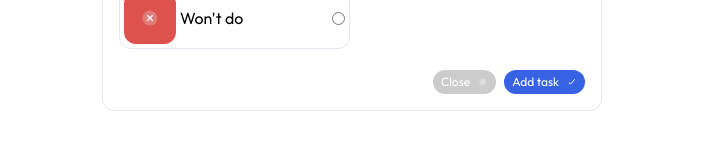
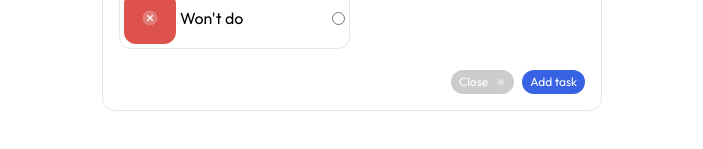
Before and after one commit to ysnitko/task_manager, a Next.js app: page / in a window 1280 px wide. Both pictures are taken after a click on the button 354 px from the left and 174 px from the top of the page. Shown: the part 589-738 px from the top of the page, without its empty margins (288-991 px from the left). Built offline with nearby package versions, Linux system fonts and the light colour scheme.

Commit message:
add changes

```diff
--- a/src/components/modal/modal.tsx
+++ b/src/components/modal/modal.tsx
@@ -13,6 +13,11 @@ export default function Modal({ setAddTask, currentUser }: NewTaskProps) {
   const closeModal = (
     event: React.MouseEvent<HTMLButtonElement, MouseEvent>
   ) => {
+    event.preventDefault();
+    setAddTask(false);
+  };
+
+  const closeMo = (event: React.FormEvent<HTMLInputElement>) => {
     event.preventDefault();
     setAddTask(false);
   };
@@ -170,18 +175,20 @@ export default function Modal({ setAddTask, currentUser }: NewTaskProps) {
             alt="done"
           />
         </button>
-        <button
-          className="bg-done-task text-xs flex gap-2 rounded-xl px-2 py-1 justify-center items-center"
+        <input
+          className="bg-done-task text-xs flex gap-2 rounded-xl px-2 py-1 justify-center items-center cursor-pointer"
           type="submit"
-        >
-          <p>Add task</p>
+          onSubmit={(event) => closeMo(event)}
+          value={'Add task'}
+        />
+        {/* <p>Add task</p>
           <Image
             src="/assets/images/Done_round.svg"
             width={10}
             height={10}
             alt="done"
           />
-        </button>
+        </button> */}
       </div>
     </form>
   );
```
